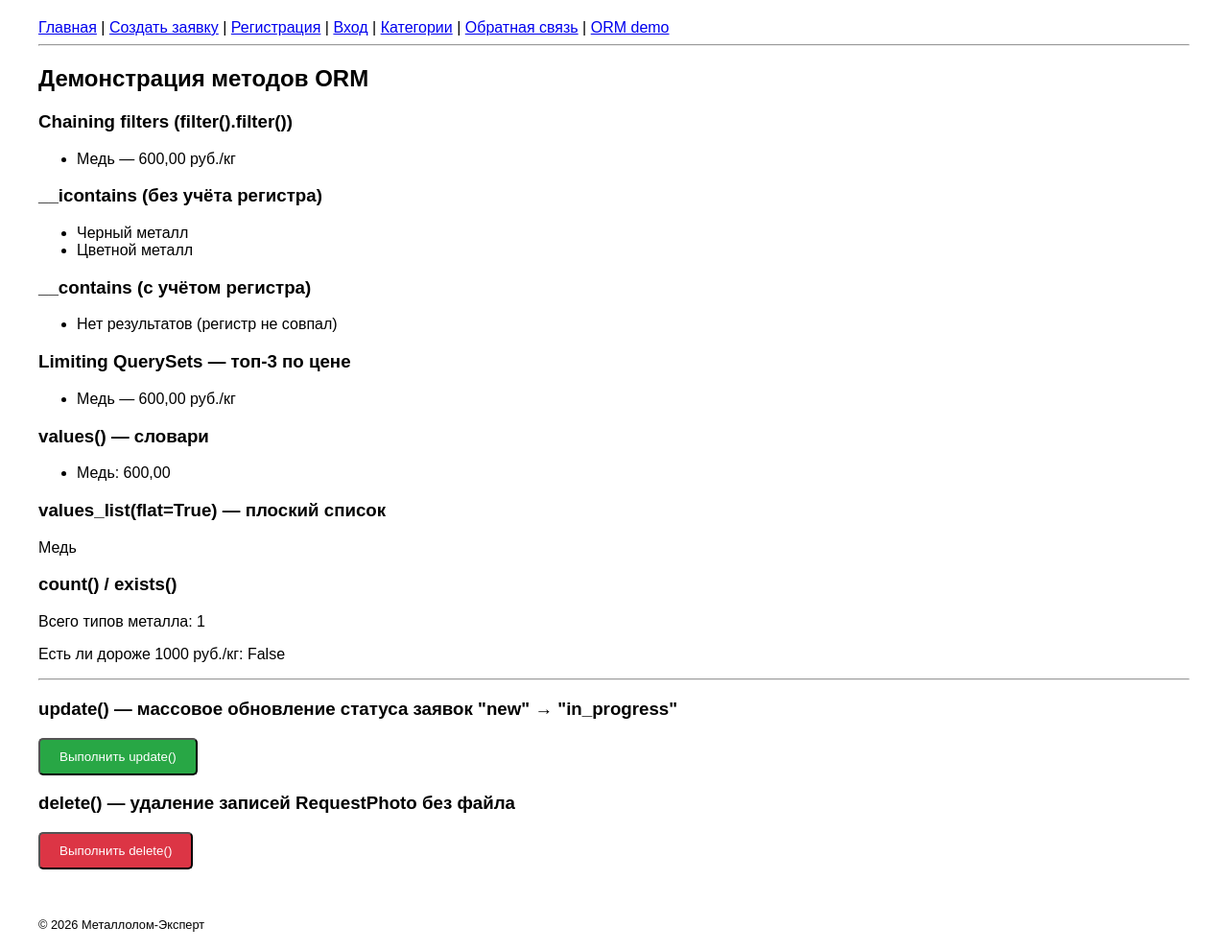
After one commit to fednik93/Web-3-sem, a Django app: page /orm-demo/ in a window 1280 px wide. The commit adds this page. Shown: the whole page at 96% size. Run offline with Django 5.2, Linux system fonts and the light colour scheme; data comes from the database, SQL or seed files in the repository; both versions use the stored data as it was after the commit.

Commit message:
django 5

```diff
--- a/met/templates/base.html
+++ b/met/templates/base.html
@@ -3,6 +3,7 @@
 <head>
     <meta charset="UTF-8">
     <title>{% block title %}Металлолом-Эксперт{% endblock %}</title>
+    {% block extra_head %}{% endblock %}
     <style>
         body { font-family: Arial, sans-serif; max-width: 1200px; margin: 0 auto; padding: 20px; }
         .btn { padding: 10px 20px; background: #28a745; color: white; text-decoration: none; border-radius: 5px; }
@@ -13,7 +14,10 @@
         <a href="{% url 'home' %}">Главная</a> |
         <a href="{% url 'request_create' %}">Создать заявку</a> |
         <a href="{% url 'register' %}">Регистрация</a> |
-        <a href="{% url 'login' %}">Вход</a>
+        <a href="{% url 'login' %}">Вход</a> |
+        <a href="{% url 'category_list' %}">Категории</a> |
+        <a href="{% url 'feedback' %}">Обратная связь</a> |
+        <a href="{% url 'orm_demo' %}">ORM demo</a>
     </nav>
     <hr>
 
--- /dev/null
+++ b/met/templates/orm_demo.html
@@ -0,0 +1,73 @@
+{% extends "base.html" %}
+{% block title %}ORM demo{% endblock %}
+{% block content %}
+<h2>Демонстрация методов ORM</h2>
+
+<h3>Chaining filters (filter().filter())</h3>
+<ul>
+    {% for s in chained %}
+        <li>{{ s.title }} — {{ s.price_per_kg }} руб./кг</li>
+    {% empty %}
+        <li>Нет результатов</li>
+    {% endfor %}
+</ul>
+
+<h3>__icontains (без учёта регистра)</h3>
+<ul>
+    {% for c in icontains_categories %}
+        <li>{{ c.title }}</li>
+    {% empty %}
+        <li>Нет результатов</li>
+    {% endfor %}
+</ul>
+
+<h3>__contains (с учётом регистра)</h3>
+<ul>
+    {% for c in contains_categories %}
+        <li>{{ c.title }}</li>
+    {% empty %}
+        <li>Нет результатов (регистр не совпал)</li>
+    {% endfor %}
+</ul>
+
+<h3>Limiting QuerySets — топ-3 по цене</h3>
+<ul>
+    {% for s in limited_scrap_types %}
+        <li>{{ s.title }} — {{ s.price_per_kg }} руб./кг</li>
+    {% endfor %}
+</ul>
+
+<h3>values() — словари</h3>
+<ul>
+    {% for v in values_result %}
+        <li>{{ v.title }}: {{ v.price_per_kg }}</li>
+    {% endfor %}
+</ul>
+
+<h3>values_list(flat=True) — плоский список</h3>
+<p>{{ values_list_result|join:", " }}</p>
+
+<h3>count() / exists()</h3>
+<p>Всего типов металла: {{ total_scrap_types }}</p>
+<p>Есть ли дороже 1000 руб./кг: {{ has_expensive }}</p>
+
+<hr>
+
+<h3>update() — массовое обновление статуса заявок "new" → "in_progress"</h3>
+{% if updated_count is not None %}
+    <p style="color: green;">Обновлено заявок: {{ updated_count }}</p>
+{% endif %}
+<form method="post">
+    {% csrf_token %}
+    <button type="submit" name="run_update" class="btn">Выполнить update()</button>
+</form>
+
+<h3>delete() — удаление записей RequestPhoto без файла</h3>
+{% if deleted_count is not None %}
+    <p style="color: green;">Удалено записей: {{ deleted_count }}</p>
+{% endif %}
+<form method="post">
+    {% csrf_token %}
+    <button type="submit" name="run_delete" class="btn" style="background:#dc3545;">Выполнить delete()</button>
+</form>
+{% endblock %}
--- a/met/views.py
+++ b/met/views.py
@@ -1,11 +1,98 @@
 from django.shortcuts import render, get_object_or_404
 from django.core.paginator import Paginator, EmptyPage, PageNotAnInteger
 from django.db.models import Sum
-from .models import Request, User, Role
+from .models import Request, User, Role, Category, ScrapType, RequestPhoto
 from django.shortcuts import redirect
-from .forms import RegistrationForm, RequestForm
+from .forms import RegistrationForm, RequestForm, FeedbackForm, RequestPhotoForm, CategoryForm
 from django.contrib import messages
 from django.contrib.auth.hashers import make_password, check_password
+from django.http import HttpResponseRedirect
+from django.urls import reverse
+def orm_demo(request):
+    # Chaining filters — фильтры цепочкой
+    chained = ScrapType.objects.filter(price_per_kg__gt=1).filter(category_id__title__icontains='метал')
+
+    # __icontains (без учёта регистра) и __contains (с учётом регистра, зависит от БД)
+    icontains_categories = Category.objects.filter(title__icontains='метал')
+    contains_categories = Category.objects.filter(title__contains='Метал')
+
+    # Limiting QuerySets — срез
+    limited_scrap_types = ScrapType.objects.order_by('-price_per_kg')[:3]
+
+    # values() / values_list()
+    values_result = ScrapType.objects.values('title', 'price_per_kg')[:5]
+    values_list_result = ScrapType.objects.values_list('title', flat=True)[:5]
+
+    # count(), exists() — быстрее, чем len(queryset) или if queryset
+    total_scrap_types = ScrapType.objects.count()
+    has_expensive = ScrapType.objects.filter(price_per_kg__gt=1000).exists()
+
+    updated_count = None
+    deleted_count = None
+    if request.method == 'POST':
+        if 'run_update' in request.POST:
+            # update() — массовое обновление одним SQL-запросом, без save() на каждом объекте
+            updated_count = Request.objects.filter(status='new').update(status='in_progress')
+        elif 'run_delete' in request.POST:
+            # delete() — массовое удаление отфильтрованного набора
+            deleted_info = RequestPhoto.objects.filter(photo='').delete()
+            deleted_count = deleted_info[0]
+        return HttpResponseRedirect(reverse('orm_demo'))
+
+    context = {
+        'chained': chained,
+        'icontains_categories': icontains_categories,
+        'contains_categories': contains_categories,
+        'limited_scrap_types': limited_scrap_types,
+        'values_result': values_result,
+        'values_list_result': values_list_result,
+        'total_scrap_types': total_scrap_types,
+        'has_expensive': has_expensive,
+        'updated_count': updated_count,
+        'deleted_count': deleted_count,
+    }
+    return render(request, 'orm_demo.html', context)
+# views.py
+def feedback(request):
+    if request.method == 'POST':
+        form = FeedbackForm(request.POST)
+        if form.is_valid():
+            # form.cleaned_data — доступ к провалидированным и приведённым к типу данным
+            name = form.cleaned_data['name']
+            message = form.cleaned_data['message']
+            messages.success(request, f"Спасибо, {name}! Ваше сообщение принято.")
+            return HttpResponseRedirect(reverse('feedback'))  # HttpResponseRedirect вместо shortcuts.redirect
+    else:
+        form = FeedbackForm()
+    return render(request, 'feedback.html', {'form': form})
+def request_photo_upload(request, pk):
+    request_obj = get_object_or_404(Request, pk=pk)
+    if request.method == 'POST':
+        form = RequestPhotoForm(request.POST, request.FILES)  # request.FILES обязателен для файловых полей
+        if form.is_valid():
+            photo = form.save(commit=False)
+            photo.request_id = request_obj
+            photo.save()
+            return HttpResponseRedirect(reverse('request_detail', args=[pk]))
+    else:
+        form = RequestPhotoForm()
+    return render(request, 'request_photo_form.html', {'form': form, 'request_obj': request_obj})
+
+
+def category_list(request):
+    categories = Category.objects.all()
+    return render(request, 'category_list.html', {'categories': categories})
+
+
+def category_create(request):
+    if request.method == 'POST':
+        form = CategoryForm(request.POST)
+        if form.is_valid():
+            form.save()
+            return HttpResponseRedirect(reverse('category_list'))
+    else:
+        form = CategoryForm()
+    return render(request, 'category_form.html', {'form': form})
 def request_list(request):
     queryset = Request.objects.select_related('user_id') \
         .prefetch_related('scrap_types') \
--- a/web_site/urls.py
+++ b/web_site/urls.py
@@ -27,6 +27,11 @@ urlpatterns = [
     path('requests/<int:pk>/', views.request_detail, name='request_detail'),
     path('requests/<int:pk>/edit/', views.request_edit, name='request_edit'),
     path('requests/<int:pk>/delete/', views.request_delete, name='request_delete'),
+    path('orm-demo/', views.orm_demo, name='orm_demo'),
+    path('feedback/', views.feedback, name='feedback'),
+    path('categories/', views.category_list, name='category_list'),
+    path('categories/create/', views.category_create, name='category_create'),
+    path('requests/<int:pk>/photo/', views.request_photo_upload, name='request_photo_upload'),
 
     path('register/', views.register, name='register'),
     path('login/', views.login_view, name='login'),
```
Also changed, not shown: met/forms.py (+34 -1 lines), met/templates/Category form.html (added, +27 -0 lines), met/templates/Category list.html (added, +13 -0 lines), met/templates/Feedback.html (added, +29 -0 lines), met/templates/request photo form.html (added, +11 -0 lines), db.sqlite3, met/migrations/0003_remove_requestphoto_image_url_requestphoto_photo_and_more.py (added), met/migrations/0004_alter_request_total_sum_and_more.py (added), met/migrations/0005_request_act_document_requestitem_reference_url.py (added), met/migrations/0006_remove_requestitem_reference_url_and_more.py (added), met/static/fonts/DejaVuSans.ttf (added).
